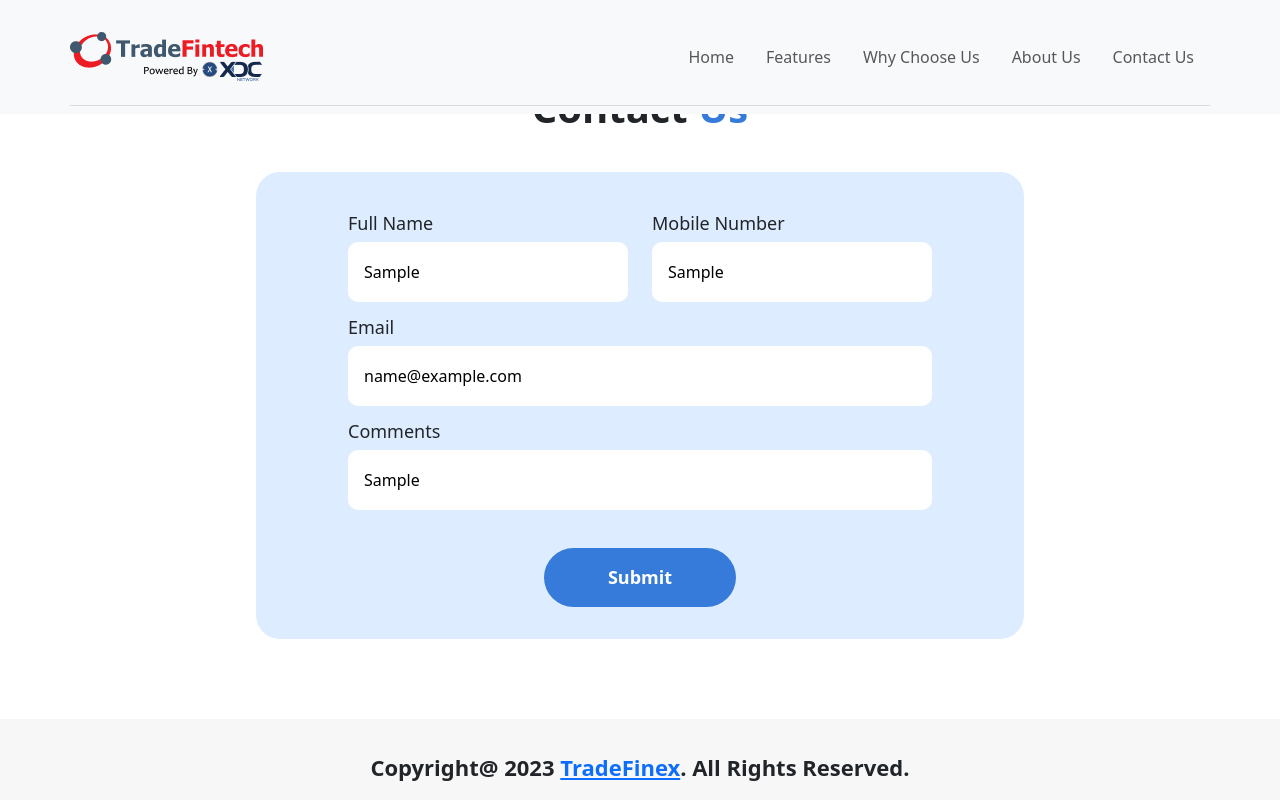
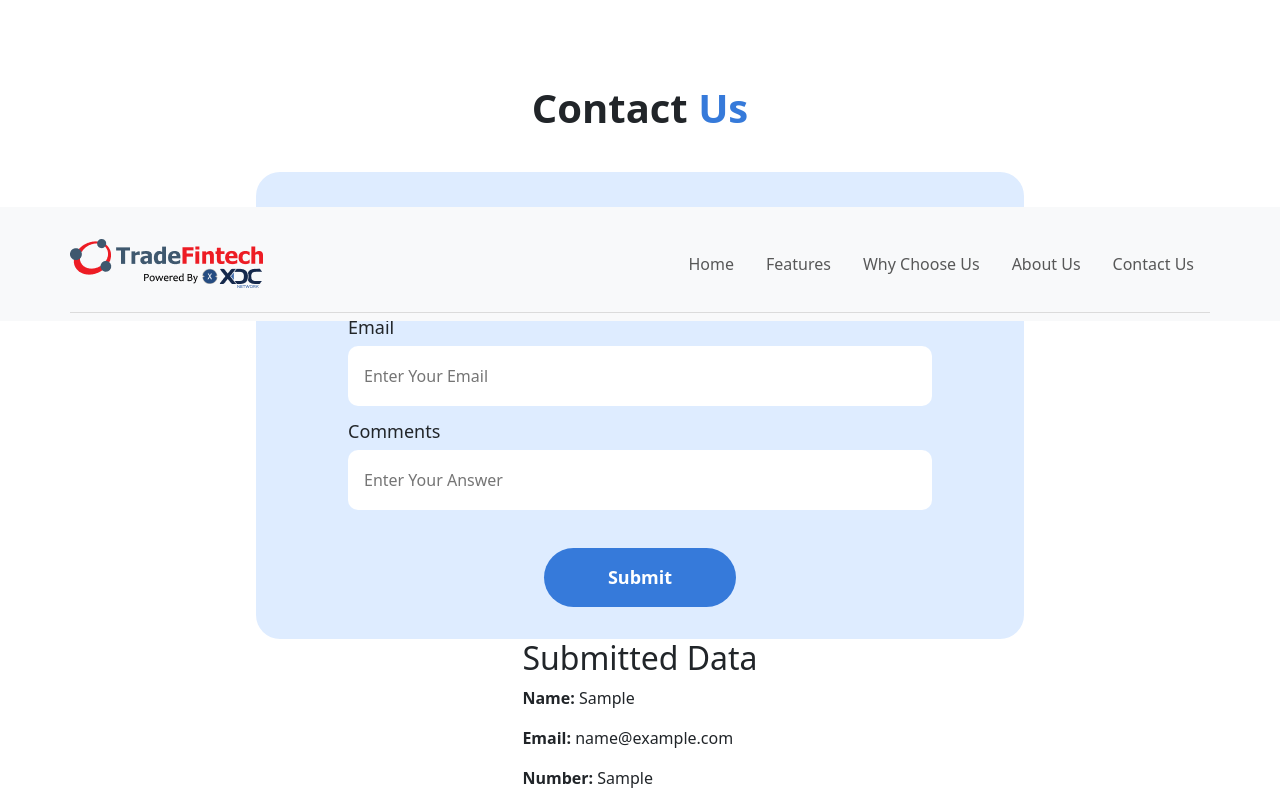
Before and after one commit to XinFinOrg/TradeFinTech, a React (Create React App) app: page / in a window 1280 px wide. Both pictures are taken after typing "Sample", "Sample", "name@example.com", "Sample" into the empty fields and a click on the button "Submit". Shown: the part 3014-3814 px from the top of the page. Built offline with nearby package versions, Linux system fonts and the light colour scheme; no server answers.

Commit message:
data store in variable

```diff
--- a/src/Pages/Home.js
+++ b/src/Pages/Home.js
@@ -1,6 +1,5 @@
-import React, {useState}from "react";
+import React, { useState, useEffect } from "react";
 import { Navbar, Nav, Container, Button } from "react-bootstrap";
-import axios from 'axios';
 import {
   logo,
   round1,
@@ -40,50 +39,44 @@ const featureArray = [
 ];
 
 const Home = () => {
-
   const [formData, setFormData] = useState({
-    name: '',
-    email: '',
-    number: '',
-    message: '',
+    name: "",
+    email: "",
+    number: "",
+    message: "",
   });
 
-  // let name , value;
-  // const handleChange = (e) => {
-  //   name = e.target.name ;
-  //   value = e.target.value;
-  //   console.log(value);
+  const [submittedData, setSubmittedData] = useState(
+    JSON.parse(localStorage.getItem("submittedData")) || null
+  );
 
-  //   setFormData({ ...formData, [name]: value})
-  // };
+  useEffect(() => {
+    localStorage.setItem("submittedData", JSON.stringify(submittedData));
+  }, [submittedData]);
 
   const handleChange = (e) => {
     const { name, value } = e.target;
     setFormData({ ...formData, [name]: value });
-  }
+  };
 
-  const handleSubmit = async (e) => {
+  const handleSubmit = (e) => {
     e.preventDefault();
 
-    try {
-      // Make an HTTP POST request to the server
-      const response = await axios.post('http://localhost:4000/submit', formData);
+    // Handle the form data as needed
+    console.log("Form data submitted:", formData);
 
-      // Handle the response (optional)
-      console.log(response.data);
+    // Update state to display submitted data
+    setSubmittedData(formData);
 
-       // Optionally, reset the form data after successful submission
-       setFormData({
-        name: '',
-        email: '',
-        number: '',
-        message: '',
-      });
-    } catch (error) {
-      // Handle errors
-      console.error('Error submitting form:', error);
-    }
+    // Optionally, reset the form data after submission
+    setFormData({
+      name: "",
+      email: "",
+      number: "",
+      message: "",
+    });
   };
+
 
   return (
     <div>
@@ -260,6 +253,7 @@ const Home = () => {
 
       {/* contact us */}
 
+      {/* contact us */}
       <div id="contact" className="contact-section">
         <h1 className="contact-title">
           Contact <span className="sub-text">Us</span>
@@ -310,25 +304,30 @@ const Home = () => {
               value={formData.message}
               onChange={handleChange}
             />
-            {/* <div className="form-control">
-            <p>Investment capacity in FXD</p>
-            <input
-              type="text"
-              className="input"
-              placeholder="Enter Your Answer"
-            />
-          </div> */}
-          {/* <div className="form-control">
-            <p>XDC addess to whitelist to allow minting of FXD</p>
-            <input
-              type="text"
-              className="input"
-              placeholder="Enter Your Answer"
-            />
-          </div> */}
           </div>
-          <Button type="button" onClick={handleSubmit} className="submit-btn">Submit</Button>
+          <Button type="submit" className="submit-btn">
+            Submit
+          </Button>
         </form>
+
+        {/* Display submitted data */}
+        {submittedData && (
+          <div className="submitted-data">
+            <h2>Submitted Data</h2>
+            <p>
+              <strong>Name:</strong> {submittedData.name}
+            </p>
+            <p>
+              <strong>Email:</strong> {submittedData.email}
+            </p>
+            <p>
+              <strong>Number:</strong> {submittedData.number}
+            </p>
+            <p>
+              <strong>Message:</strong> {submittedData.message}
+            </p>
+          </div>
+        )}
       </div>
 
       {/* footer */}
```
